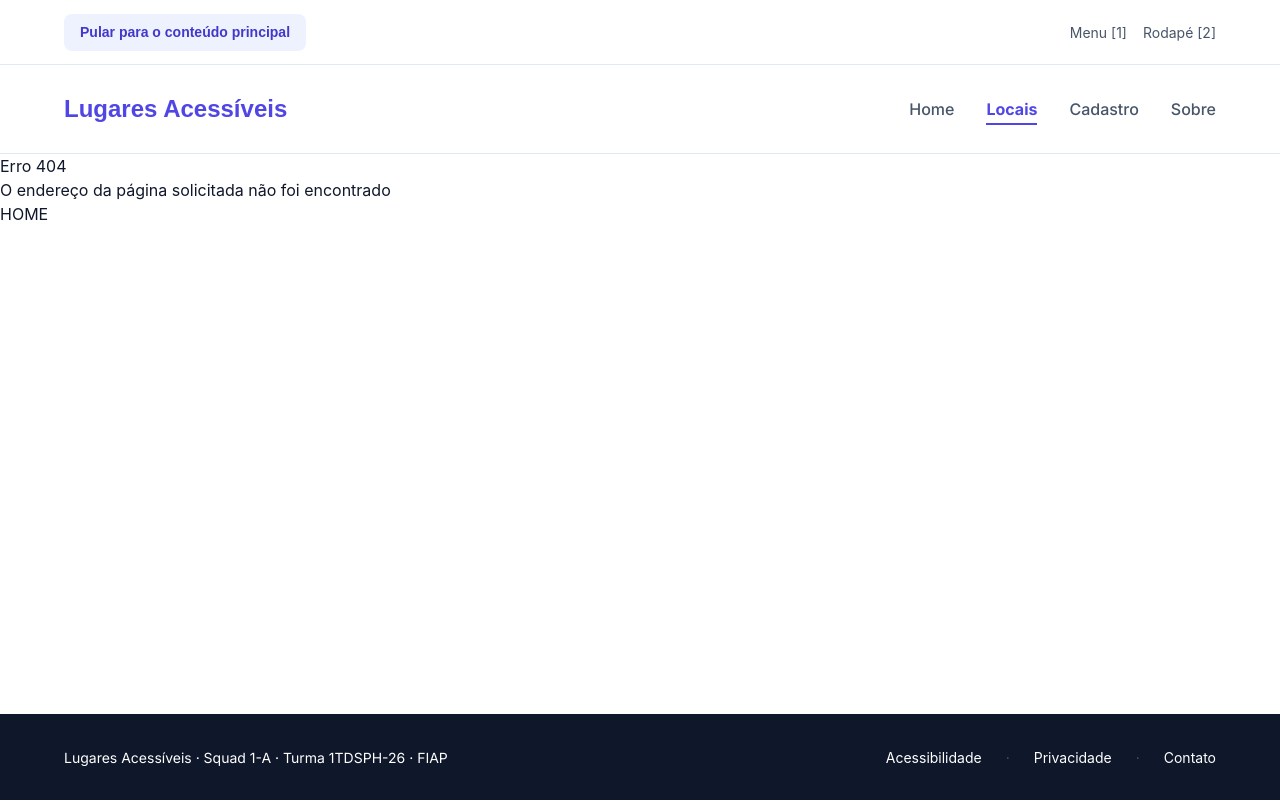
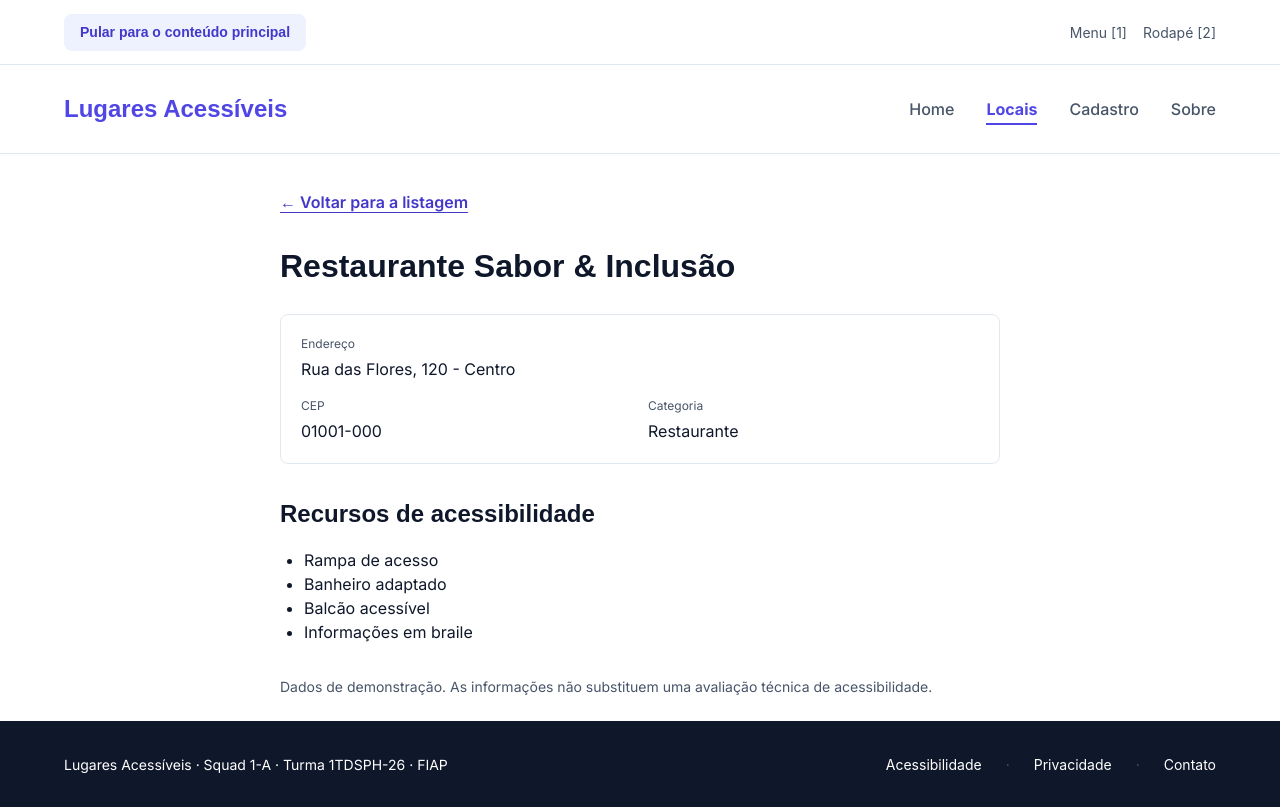
Before and after one commit to 1TDSPH-26/portal-locais-acessiveis, a React (Vite) app: page /locais/1 in a window 1280 px wide. Built offline with nearby package versions, Linux system fonts and the light colour scheme; a web font is replaced by a local one.

Commit message:
feat: cria rota e pagina de detalhe do local (#90)

```diff
--- /dev/null
+++ b/src/pages/DetalhesLocal/DetalhesLocal.tsx
@@ -0,0 +1,126 @@
+import { Link, useParams } from 'react-router'
+import { listaLocais } from '../../data/locais'
+import type { Categoria, RecursoAcessibilidade } from '../../types/local'
+
+const nomesCategoria: Record<Categoria, string> = {
+  restaurante: 'Restaurante',
+  saude: 'Saúde',
+  educacao: 'Educação',
+  lazer: 'Lazer',
+  servico_publico: 'Serviço público',
+}
+
+const nomesRecurso: Record<RecursoAcessibilidade, string> = {
+  rampa_acesso: 'Rampa de acesso',
+  banheiro_adaptado: 'Banheiro adaptado',
+  piso_tatil: 'Piso tátil',
+  sinalizacao_visual: 'Sinalização visual',
+  vagas_estacionamento: 'Vagas de estacionamento',
+  braile: 'Informações em braile',
+  libras: 'Atendimento em Libras',
+  elevador: 'Elevador',
+  balcao_acessivel: 'Balcão acessível',
+  assentos_prioritarios: 'Assentos prioritários',
+  espaco_tranquilo: 'Espaço tranquilo',
+  cao_guia: 'Entrada permitida com cão-guia',
+}
+
+const classeLinkVoltar = [
+  'inline-flex min-h-12 items-center font-corpo text-corpo-16 font-semibold',
+  'text-primaria-700 underline underline-offset-4',
+  'focus-visible:outline-2 focus-visible:outline-offset-4',
+  'focus-visible:outline-primaria-600',
+].join(' ')
+
+function LinkVoltar() {
+  return (
+    <nav aria-label="Caminho de navegação">
+      <Link to="/locais" className={classeLinkVoltar}>
+        <span aria-hidden="true">&larr;&nbsp;</span>
+        Voltar para a listagem
+      </Link>
+    </nav>
+  )
+}
+
+export default function DetalhesLocal() {
+  const { id } = useParams()
+  const local = listaLocais.find((item) => String(item.id) === id)
+
+  if (!local) {
+    return (
+      <section
+        aria-labelledby="detalhe-nao-encontrado"
+        className="mx-auto w-full max-w-3xl p-6"
+      >
+        <LinkVoltar />
+        <h1
+          id="detalhe-nao-encontrado"
+          className="mt-4 font-display text-h1 font-bold text-texto"
+        >
+          Local não encontrado
+        </h1>
+        <p className="mt-3 font-corpo text-corpo-16 text-texto">
+          Não encontramos nenhum local com o identificador informado. Volte para
+          a listagem e escolha um dos locais disponíveis.
+        </p>
+      </section>
+    )
+  }
+
+  return (
+    <article
+      aria-labelledby="detalhe-titulo"
+      className="mx-auto w-full max-w-3xl p-6"
+    >
+      <LinkVoltar />
+
+      <h1
+        id="detalhe-titulo"
+        className="mt-4 font-display text-h1 font-bold text-texto"
+      >
+        {local.nome}
+      </h1>
+
+      <dl className="mt-6 grid gap-4 rounded-lg border border-borda-decorativa p-5 sm:grid-cols-2">
+        <div className="sm:col-span-2">
+          <dt className="font-corpo text-legenda text-secundaria">Endereço</dt>
+          <dd className="mt-1 font-corpo text-corpo-16 text-texto">
+            {local.endereco}
+          </dd>
+        </div>
+        <div>
+          <dt className="font-corpo text-legenda text-secundaria">CEP</dt>
+          <dd className="mt-1 font-corpo text-corpo-16 text-texto">
+            {local.cep}
+          </dd>
+        </div>
+        <div>
+          <dt className="font-corpo text-legenda text-secundaria">Categoria</dt>
+          <dd className="mt-1 font-corpo text-corpo-16 text-texto">
+            {nomesCategoria[local.categoria]}
+          </dd>
+        </div>
+      </dl>
+
+      <section aria-labelledby="detalhe-recursos" className="mt-8">
+        <h2
+          id="detalhe-recursos"
+          className="font-display text-h2 font-bold text-texto"
+        >
+          Recursos de acessibilidade
+        </h2>
+        <ul className="mt-4 list-disc pl-6 font-corpo text-corpo-16 text-texto">
+          {local.recursosAcessibilidade.map((recurso) => (
+            <li key={recurso}>{nomesRecurso[recurso]}</li>
+          ))}
+        </ul>
+      </section>
+
+      <p className="mt-8 font-corpo text-corpo-14 text-secundaria">
+        Dados de demonstração. As informações não substituem uma avaliação
+        técnica de acessibilidade.
+      </p>
+    </article>
+  )
+}
--- a/src/routes/AppRoutes.tsx
+++ b/src/routes/AppRoutes.tsx
@@ -5,6 +5,8 @@ import Locais from '../pages/Locais/Locais'
 import Sobre from '../pages/Sobre/Sobre'
 import NotFound from '../pages/NotFound/NotFound'
 import Acessibilidade from '../pages/Acessibilidade/Acessibilidade'
+import DetalhesLocal from '../pages/DetalhesLocal/DetalhesLocal'
+
 
 export default function AppRoutes() {
   return (
@@ -14,6 +16,7 @@ export default function AppRoutes() {
       <Route path="/cadastrar" element={<Cadastro />} />
       <Route path="/sobre" element={<Sobre />} />
       <Route path="/acessibilidade" element={<Acessibilidade />} />
+      <Route path="/locais/:id" element={<DetalhesLocal />} />
       <Route path="/*" element={<NotFound/>}/>
     </Routes>
   )
```
